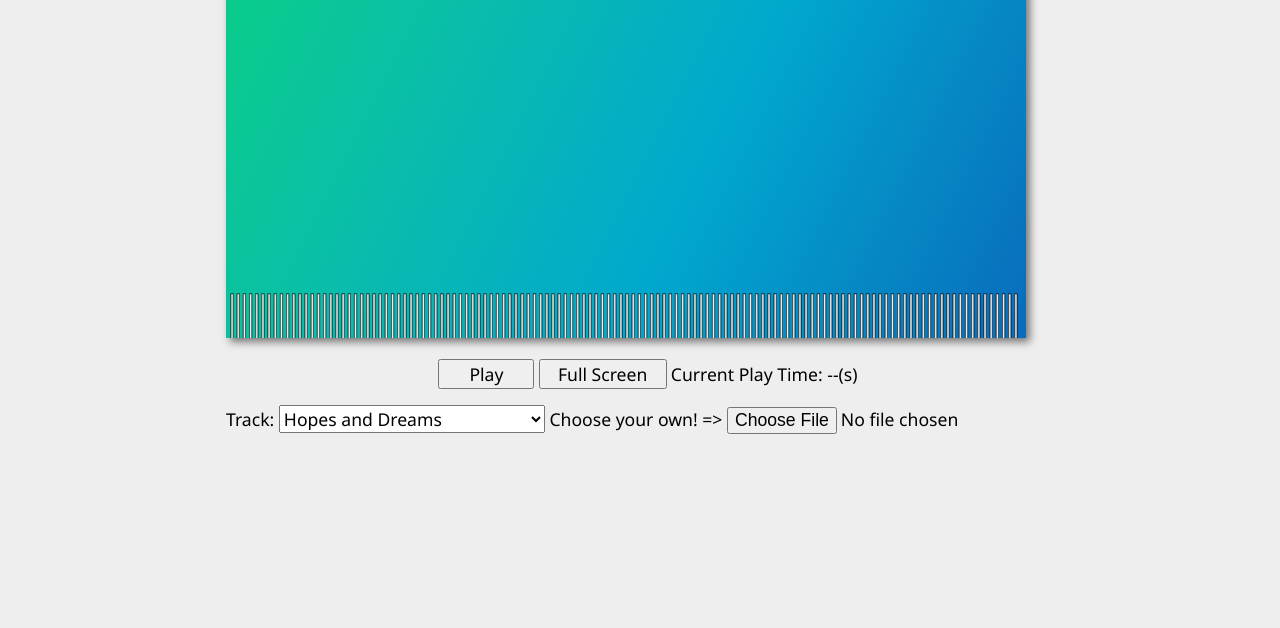
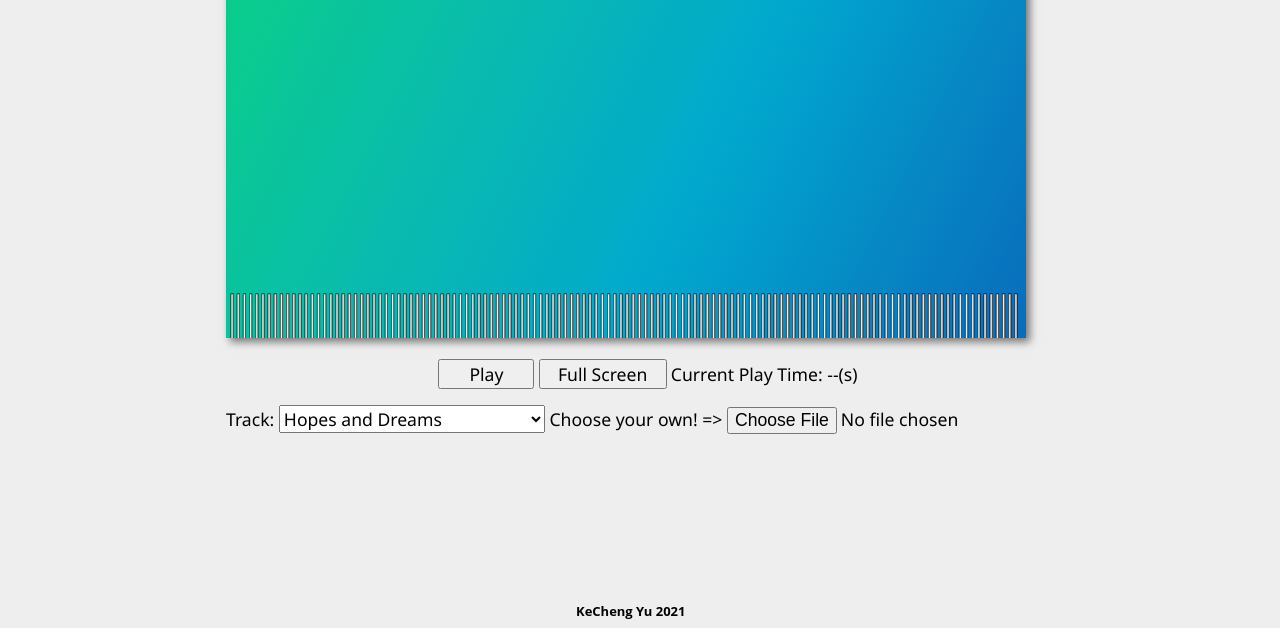
Before and after one commit to kxy3643/Visuali-Mixer, a plain HTML site: page index.html in a window 1280 px wide. Shown: the part 172-800 px from the top of the page. Drawn offline with Linux system fonts and the light colour scheme.

Commit message:
Deploy Fix

```diff
--- a/index.html
+++ b/index.html
@@ -31,5 +31,8 @@
 		</section>
 	</div>
 </main>
+<footer>
+	<p>KeCheng Yu 2021</p>
+</footer>
 </body>
 </html>
--- a/styles/default-styles.css
+++ b/styles/default-styles.css
@@ -9,6 +9,25 @@ body *{
   font-family: 'Noto Sans', sans-serif;
 }
 
+footer{
+  margin: 0 0 0 0;
+  padding: 0 0 0 0;
+  position: absolute;
+  bottom: 1%;
+  left: 45%;
+  font-size: small;
+  display: flex;
+  align-content: flex-end;
+  justify-content: center;
+}
+
+footer p{
+  margin: 0 0 0 0;
+  padding: 0 0 0 0;
+  color: #000;
+  font-family: "Open Sans";
+  font-weight: bold;
+}
 
 main label{
   font-size: 1.1rem;
```
